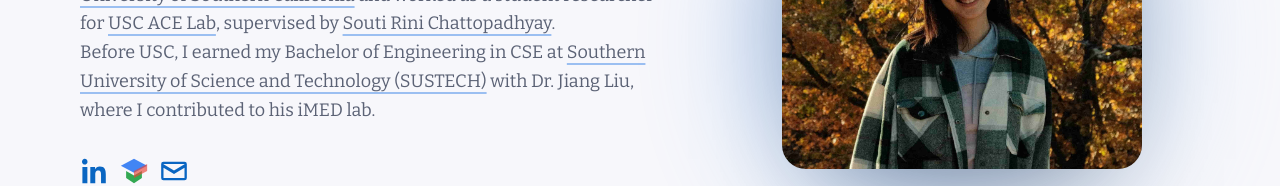
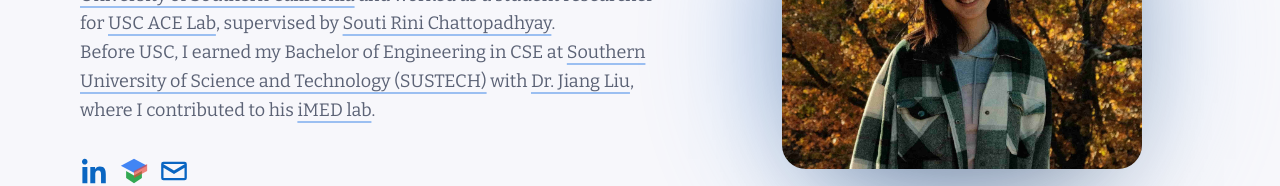
Before and after one commit to CindyChow123/cindychow123.github.io, a React (Vite) app: page / in a window 1280 px wide. Shown: the part 390-576 px from the top of the page. Built offline with nearby package versions, Linux system fonts and the light colour scheme.

Commit message:
update resume

```diff
--- a/src/content.js
+++ b/src/content.js
@@ -3,13 +3,13 @@ export const navLinks = [
     { label: 'Industry', href: '#industry' },
     { label: 'Projects', href: '#projects' },
     { label: 'Photography', href: '#photography' },
-    { label: 'Resume', href: '/resume.pdf', target: '_blank', rel: 'noopener' },
+    { label: 'Resume', href: '/Resume_Job_Xinyi_2026_03_26.pdf', target: '_blank', rel: 'noopener' },
 ];
 
 export const hero = {
     eyebrow: 'Software Engineer - LLM Researcher',
     title: 'Xinyi (Cindy) Zhou',
-    summary: `A software engineer based in the Bay Area. \nBetween 2023-2024, I pursued the MSCS (General) degree at the [University of Southern California](https://www.usc.edu/) and worked as a student researcher for [USC ACE Lab](https://aceatusc.github.io/), supervised by [Souti Rini Chattopadhyay](https://viterbi.usc.edu/directory/faculty/Chattopadhyay/Souti).\nBefore USC, I earned my Bachelor of Engineering in CSE at [Southern University of Science and Technology (SUSTECH)](https://www.sustech.edu.cn/en/) with Dr. Jiang Liu, where I contributed to his iMED lab.`,
+    summary: `A software engineer based in the Bay Area. \nBetween 2023-2024, I pursued the MSCS (General) degree at the [University of Southern California](https://www.usc.edu/) and worked as a student researcher for [USC ACE Lab](https://aceatusc.github.io/), supervised by [Souti Rini Chattopadhyay](https://viterbi.usc.edu/directory/faculty/Chattopadhyay/Souti).\nBefore USC, I earned my Bachelor of Engineering in CSE at [Southern University of Science and Technology (SUSTECH)](https://www.sustech.edu.cn/en/) with [Dr. Jiang Liu](https://faculty.sustech.edu.cn/?tagid=liuj&iscss=1&snapid=1&orderby=date&go=2), where I contributed to his [iMED lab](https://www.imed-lab.com/).`,
     actions: [
         {
             label: 'LinkedIn',
```
Also changed, not shown: 1 other file (tests, documents, lock files or other folders).
